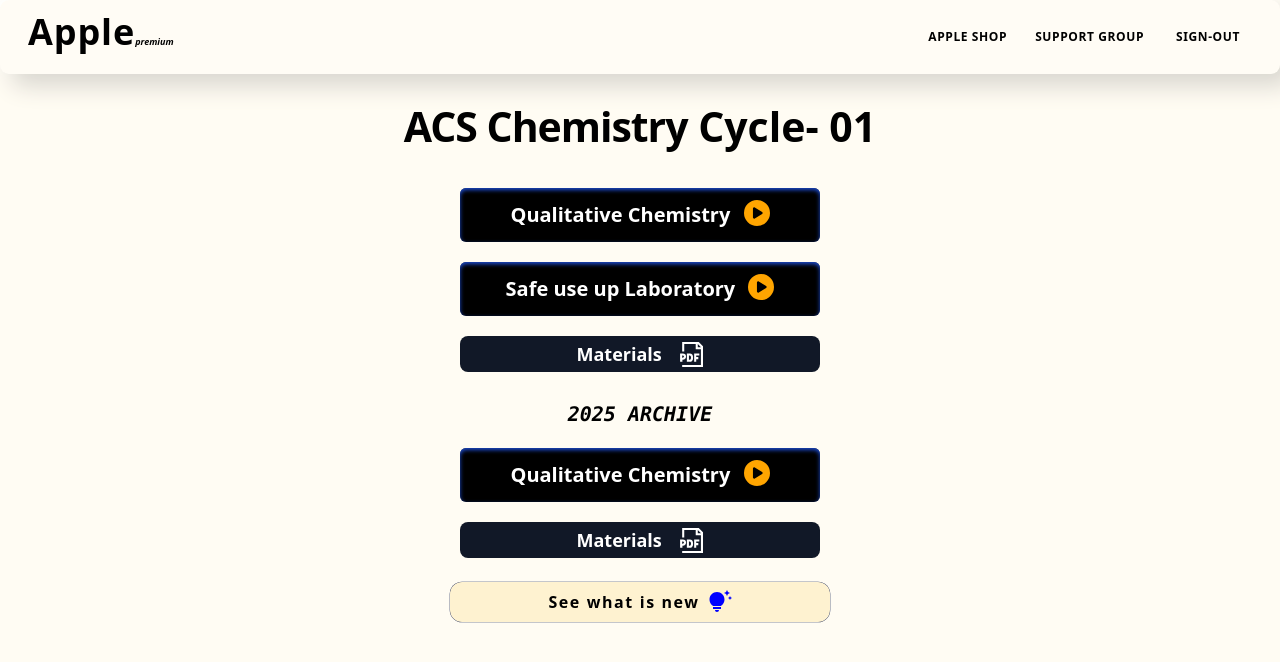
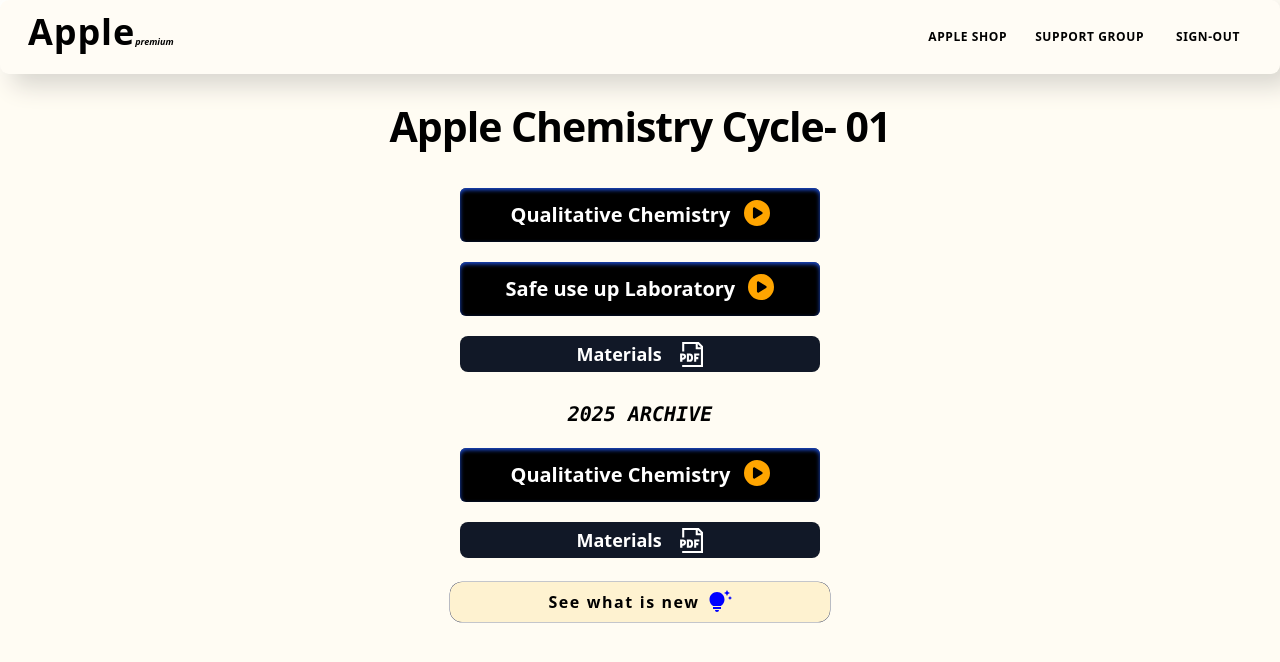
Before and after one commit to FardusWahid/hsc2026, a Next.js app: page /chemistry1 in a window 1280 px wide. Shown: the top 662 px of the page. Built offline with nearby package versions, Linux system fonts and the light colour scheme; no server answers.

Commit message:
finalyapple

```diff
--- a/src/app/chemistry1/page.jsx
+++ b/src/app/chemistry1/page.jsx
@@ -16,7 +16,7 @@
   return (
     <div className='select-none'>
 
-<h1 className='font-sans text-center text-[35px] leading-[44px]  md:text-[41px] italic md:not-italic md:mb-10 mt-2 mb-2 font-extrabold  w-5/6 m-auto md:tracking-tight  '><span className='text-[35px] md:text-[41px] md:tracking-tight tracking-wider'>ACS Chemistry</span><span className='tracking-normal'> Cycle- 01</span> </h1>
+<h1 className='font-sans text-center text-[35px] leading-[44px]  md:text-[41px] italic md:not-italic md:mb-10 mt-2 mb-2 font-extrabold  w-5/6 m-auto md:tracking-tight  '><span className='text-[36px] md:text-[41px] md:tracking-tight tracking-tight'>Apple Chemistry</span><span className='tracking-tight'> Cycle- 01</span> </h1>
 <div>
 
 <section>
```
